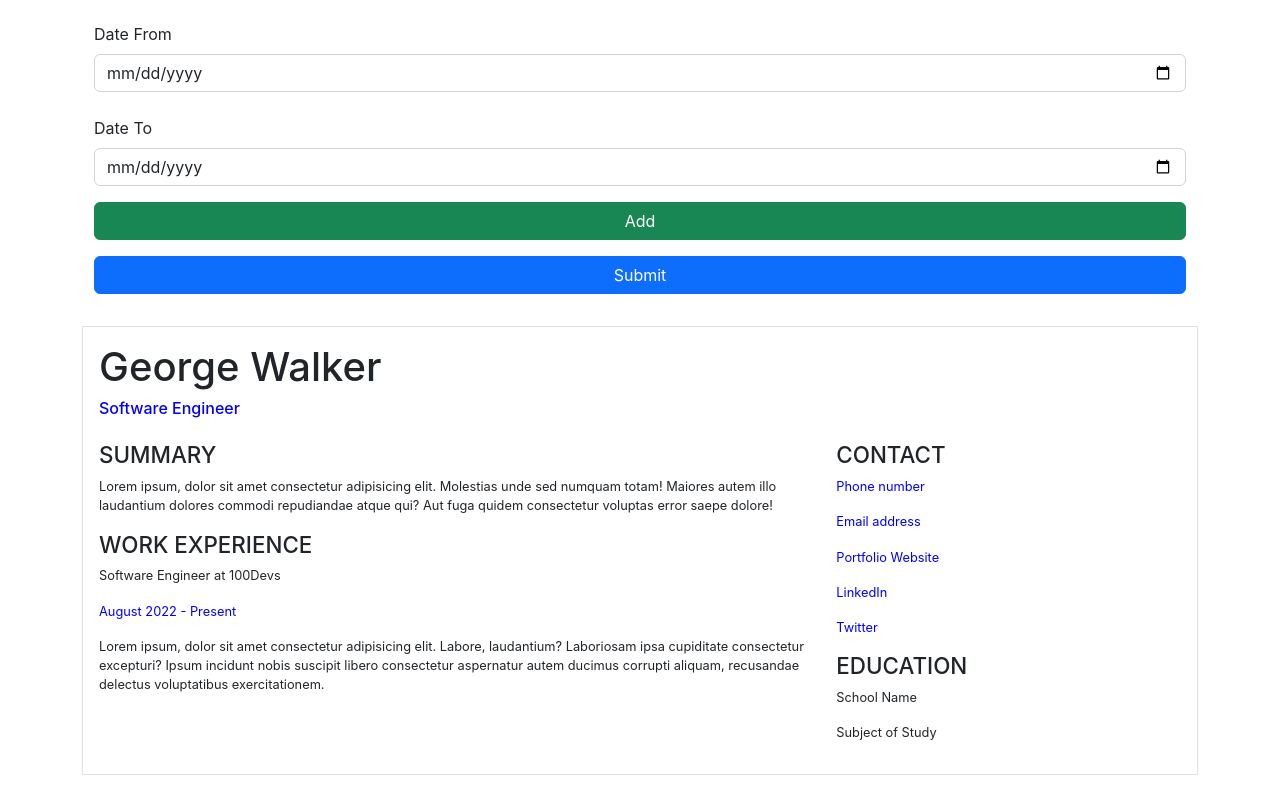
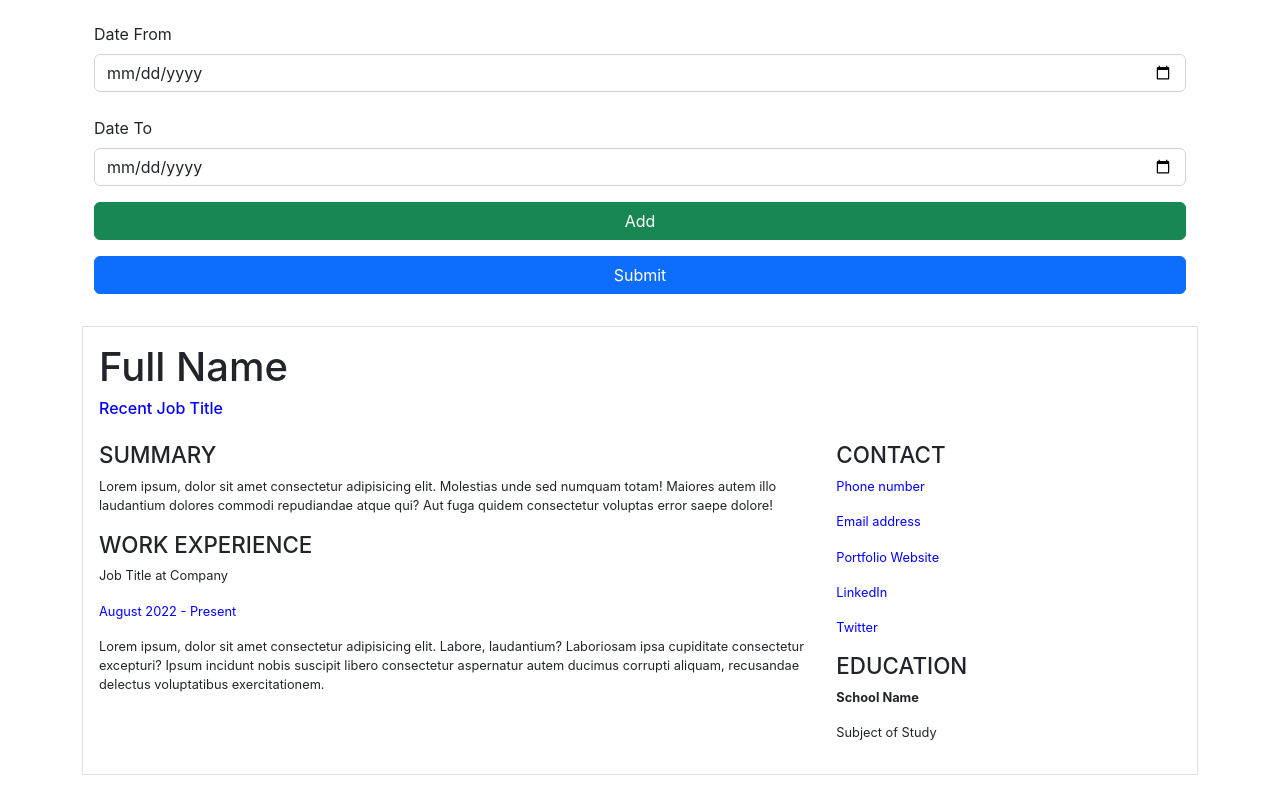
Before and after one commit to GeorgeWalkerDev/react-cv-application, a React (Create React App) app: page / in a window 1280 px wide. Shown: the part 1422-2213 px from the top of the page. Built offline with nearby package versions, Linux system fonts and the light colour scheme.

Commit message:
Working dynamic CV. Next step: create functional add button on experience

```diff
--- a/src/App.js
+++ b/src/App.js
@@ -18,15 +18,6 @@ function App() {
     {id: 7, htmlFor: 'date', value: '', inputType: 'date', label: 'Date of Study'}
   ])
 
-  // const [education, setEducation] = useState([
-  //   {
-  //     id: 1,
-  //     school: {id: 5, htmlFor: 'school', value: '', inputType: 'text', label: 'School Name'},
-  //     subject: {id: 6, htmlFor: 'subject', value: '', inputType: 'text', label: 'Subject of Study'},
-  //     date: {id: 7, htmlFor: 'date', value: '', inputType: 'date', label: 'Date of Study'}
-  //   }
-  // ])
-
   const [experience, setExperience] = useState([
     {id: 8, htmlFor: 'companyName', value: '', inputType: 'text', label: 'Company Name'},
     {id: 9, htmlFor: 'title', value: '', inputType: 'text', label: 'Position Title'},
@@ -38,9 +29,6 @@ function App() {
   const [generalVisible, setGeneralVisible] = useState(true)
   const [educationVisible, setEducationVisible] = useState(true)
   const [experienceVisible, setExperienceVisible] = useState(true)
-
-  const [educationForm, setEducationForm] = useState(1)
-  const [experienceForm, setExperienceForm] = useState(1)
 
   const updateGeneral = (input, id) => {
     setGeneral(general.map(info => info.id === id ? {...info, value: input} : info))
--- a/src/Components/AppSection.js
+++ b/src/Components/AppSection.js
@@ -2,19 +2,13 @@ import React from 'react'
 import Form from './Form'
 import Button from './Button'
 
-const AppSection = ({formInfo, update, sectionTitle, visible, toggleSection, formCount}) => {
-
-  const count = [...Array(formCount).keys()]
-  const key = Math.floor(Math.random() * 10000)
+const AppSection = ({formInfo, update, sectionTitle, visible, toggleSection}) => {
 
   return (
-
     <section className="container border-top pt-3">
       <h2 className='justify-content-between d-flex'>{sectionTitle} <Button className="btn btn-secondary" text="Update" toggleSection={toggleSection} visible={!visible}/></h2>
-      {count.map((_, i) => {
-        return <Form buttonVisible={i === count.length -1 ? true : false} key={key + i} update={update} formInfo={formInfo} visible={visible} toggleSection={toggleSection}/>
-      })}
-      {/* <Form update={update} formInfo={formInfo} visible={visible} toggleSection={toggleSection}/> */}
+
+      <Form update={update} formInfo={formInfo} visible={visible} toggleSection={toggleSection} key={formInfo.id}/>
     </section>
   )
 }
--- a/src/Components/Form.js
+++ b/src/Components/Form.js
@@ -2,28 +2,23 @@ import React from 'react';
 import FormGroup from './FormGroup';
 import Button from './Button'
 
-const Form = ({formInfo, update, visible, toggleSection, buttonVisible}) => {
-
+const Form = ({formInfo, update, visible, toggleSection}) => {
     return (
         <form style={{display: `${visible ? 'block' : 'none'}`}}>
-            {formInfo.map(info=> {
+            {formInfo.map((info)=> {
                 return (
-                <div>
                     <FormGroup update={update} key={info.id} formInfo={info}/>
-                </div>)
+                )
             })}
 
-            {(formInfo[0].htmlFor === 'school' || formInfo[0].htmlFor === 'companyName') && buttonVisible ?
+            {(formInfo[0].htmlFor === 'school' || formInfo[0].htmlFor === 'companyName') ?
                     <div className="d-grid gap-2">
                          <Button text='Add' type='button' toggleSection={toggleSection} className="btn btn-success mt-3"/>
                     </div>
                     :''}
-            {buttonVisible ?
                 <div className="d-grid gap-2">
                     <Button text='Submit' type='submit' toggleSection={toggleSection} className="btn btn-primary my-3"/>
-                </div> :
-                ''
-            }
+                </div>
         </form>
     )
 }
--- /dev/null
+++ b/src/Components/RenderCV/CVHeader.js
@@ -0,0 +1,16 @@
+import React from 'react'
+
+const CVHeader = ({general, experience}) => {
+
+    const name = general.filter(info => info.htmlFor === 'name')[0].value
+    const title = experience.filter(info => info.htmlFor === 'title')[0].value
+
+    return (
+    <header>
+        <h1>{name ? name : 'Full Name'}</h1>
+        <h2 className='blue-text'>{title ? title: 'Recent Job Title'}</h2>
+    </header>
+    )
+}
+
+export default CVHeader
--- a/src/Components/RenderCV/Details.js
+++ b/src/Components/RenderCV/Details.js
@@ -4,6 +4,15 @@ class Details extends React.Component {
     render(){
         const summary = this.props.general.filter(info => info.htmlFor === 'summary')[0].value;
 
+        const title = this.props.experience.filter(info => info.htmlFor === 'title')[0].value;
+
+        const companyName = this.props.experience.filter(info => info.htmlFor === 'title')[0].value;
+
+        const workSummary = this.props.experience.filter(info => info.htmlFor === 'tasks')[0].value;
+
+        const workFrom = this.props.experience.filter(info => info.htmlFor === 'dateFrom')[0].value;
+
+        const workTo = this.props.experience.filter(info => info.htmlFor === 'dateFrom')[0].value;
 
         return (
             <section className="col-sm-8">
@@ -13,9 +22,9 @@ class Details extends React.Component {
                 </section>
                 <section className='mt-3'>
                     <h3 className='text-uppercase'>WORK EXPERIENCE</h3>
-                    <p>Software Engineer at 100Devs</p>
-                    <p className='blue-text'>August 2022 - Present</p>
-                    <p>Lorem ipsum, dolor sit amet consectetur adipisicing elit. Labore, laudantium? Laboriosam ipsa cupiditate consectetur excepturi? Ipsum incidunt nobis suscipit libero consectetur aspernatur autem ducimus corrupti aliquam, recusandae delectus voluptatibus exercitationem.</p>
+                    <p>{title ? title : 'Job Title'} at {companyName ? companyName : 'Company'}</p>
+                    <p className='blue-text'>{workFrom ? workFrom : 'August 2022'} - {workTo ? workTo : 'Present'}</p>
+                    <p>{workSummary ? workSummary : 'Lorem ipsum, dolor sit amet consectetur adipisicing elit. Labore, laudantium? Laboriosam ipsa cupiditate consectetur excepturi? Ipsum incidunt nobis suscipit libero consectetur aspernatur autem ducimus corrupti aliquam, recusandae delectus voluptatibus exercitationem.'}</p>
                 </section>
             </section>
         )
--- a/src/Components/RenderCV/EmptyCV.js
+++ b/src/Components/RenderCV/EmptyCV.js
@@ -1,43 +1,13 @@
 import React from 'react'
+import CVHeader from './CVHeader'
+import Main from './Main'
 
-const EmptyCV = () => {
+const EmptyCV = ({ general, education, experience }) => {
   return (
-    <div className="emptyCV container my-3 border p-3">
-        <header>
-            <h1>George Walker</h1>
-            <h2 className='blue-text'>Software Engineer</h2>
-        </header>
-        <main className='row'>
-            <section className="col-sm-8">
-                <section className='mt-3'>
-                    <h3 className='text-uppercase'>SUMMARY</h3>
-                    <p>Lorem ipsum, dolor sit amet consectetur adipisicing elit. Molestias unde sed numquam totam! Maiores autem illo laudantium dolores commodi repudiandae atque qui? Aut fuga quidem consectetur voluptas error saepe dolore!</p>
-                </section>
-                <section className='mt-3'>
-                    <h3 className='text-uppercase'>WORK EXPERIENCE</h3>
-                    <p>Software Engineer at 100Devs</p>
-                    <p className='blue-text'>August 2022 - Present</p>
-                    <p>Lorem ipsum, dolor sit amet consectetur adipisicing elit. Labore, laudantium? Laboriosam ipsa cupiditate consectetur excepturi? Ipsum incidunt nobis suscipit libero consectetur aspernatur autem ducimus corrupti aliquam, recusandae delectus voluptatibus exercitationem.</p>
-                </section>
-            </section>
-            <section className="col-sm-4">
-                <section className='mt-3'>
-                    <h3 className='text-uppercase'>CONTACT</h3>
-                    <p className='blue-text'>Phone number</p>
-                    <p className='blue-text'>Email address</p>
-                    <p className='blue-text'>Portfolio Website</p>
-                    <p className='blue-text'>LinkedIn</p>
-                    <p className='blue-text'>Twitter</p>
-                </section>
-                <section className='mt-3'>
-                    <h3 className='text-uppercase'>EDUCATION</h3>
-                    <p>School Name</p>
-                    <p>Subject of Study</p>
-                </section>
-            </section>
-        </main>
-    </div>
-
+    <section className="emptyCV container my-3 border p-3">
+        <CVHeader general={general} experience={experience}/>
+        <Main general={general} education={education} experience={experience}/>
+    </section>
   )
 }
 
```
